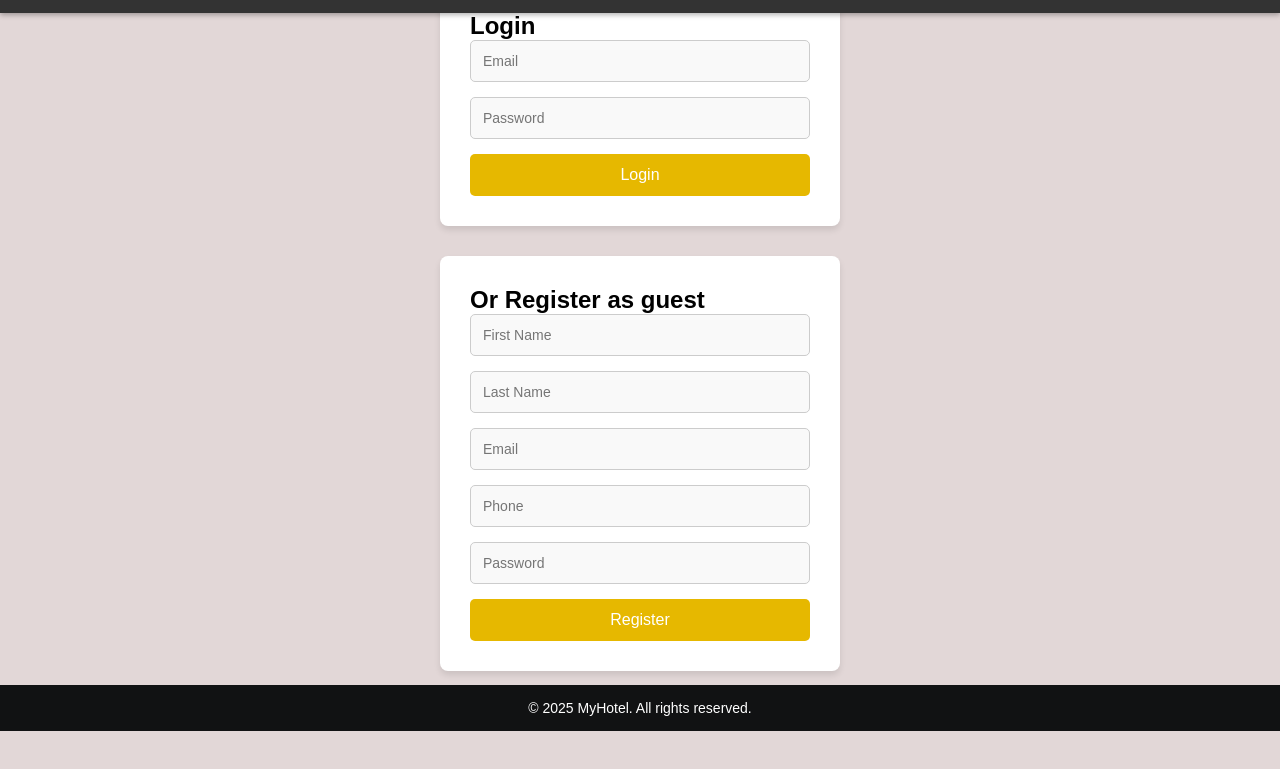
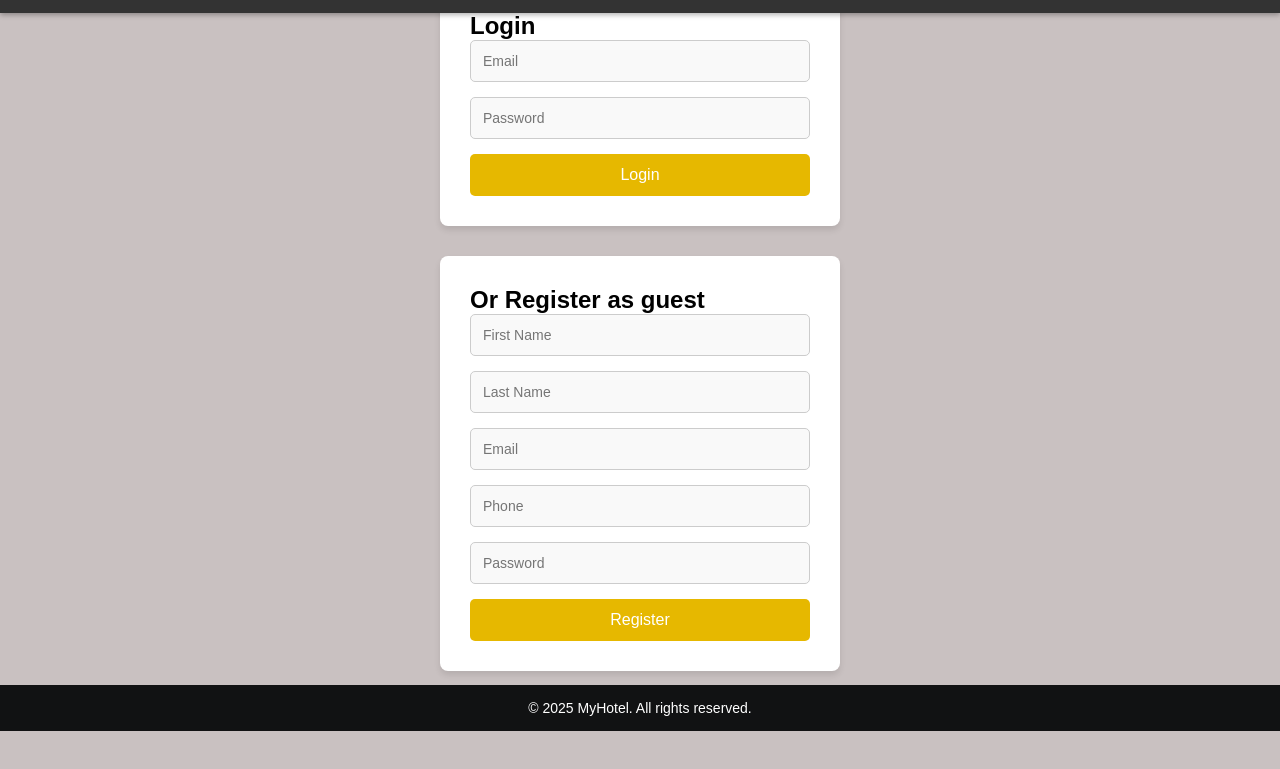
Before and after one commit to OdhranPorter/WebAppHotelSystem, a website: page views/login.html in a window 1280 px wide. Shown: the part 69-838 px from the top of the page. Drawn offline with Linux system fonts and the light colour scheme; files that its build step writes are made by us from their sources; files whose address does not match are found by name.

Commit message:
Add files via upload

```diff
--- a/secure/css/login.css
+++ b/secure/css/login.css
@@ -8,7 +8,7 @@
 /* Body styling */
 body {
   font-family: 'Arial', sans-serif;
-  background-color: #e2d7d7;
+  background-color: #c9c1c1;
   display: flex;
   justify-content: center;
   align-items: flex-start;
```
